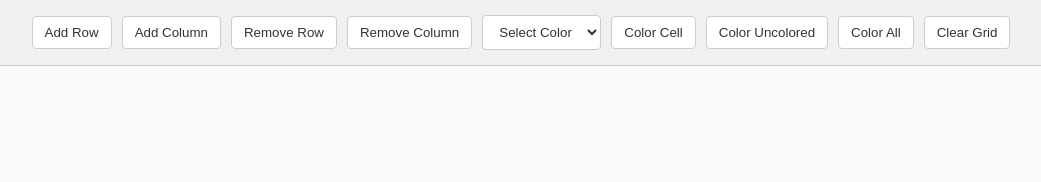
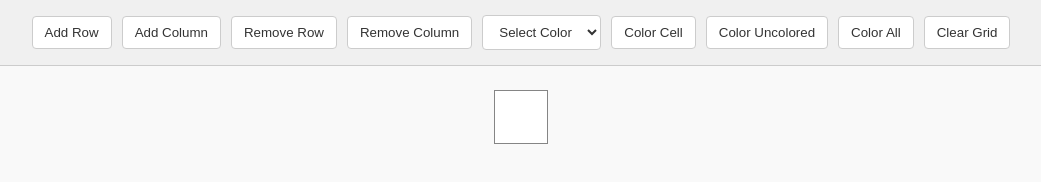
Before and after one commit to Mohiina/Grid-Maker, a plain HTML site: page index.html in a window 1280 px wide. Both pictures are taken after a click on the button "Add Row". Shown: the whole page, without its empty margins (119-1160 px from the left). Drawn offline with Linux system fonts and the light colour scheme.

Commit message:
AddRow function implemented

```diff
--- a/index.html
+++ b/index.html
@@ -7,12 +7,13 @@
     <link rel="stylesheet" href="style.css">
 </head>
 <body>
-    <!-- navbar with all actions  -->
+    <!-- navbar with all actions -->
     <nav id="navbar">
         <button id="addRow">Add Row</button>
         <button id="addCol">Add Column</button>
         <button id="removeRow">Remove Row</button>
         <button id="removeCol">Remove Column</button>
+
         <!-- dropdown for selecting color -->
         <select id="colorPicker">
             <option value="">Select Color</option>
@@ -22,18 +23,19 @@
             <option value="yellow">Yellow</option>
             <option value="purple">Purple</option>
         </select>
+
         <button id="colorCell">Color Cell</button>
         <button id="colorUncolored">Color Uncolored</button>
         <button id="colorAll">Color All</button>
         <button id="clearGrid">Clear Grid</button>
     </nav>
 
-    <!-- main area where the grid shows up -->
+    <!-- grid display area -->
     <main>
-        <table id="grid"></table>
+        <table id="grid" border="1"></table>
     </main>
 
-    <!-- js file with all the functions -->
+    <!-- js for functionality -->
     <script src="script.js"></script>
 </body>
 </html>
--- a/script.js
+++ b/script.js
@@ -1,8 +1,27 @@
 // get main elements from the page
+
     const grid = document.getElementById("grid");
     const colorPicker = document.getElementById("colorPicker");
 
-// set up buttons to do stuff when clicked
+    // adds a new row to the table
+    function addRow()
+    {
+
+        // make new row
+        const row = document.createElement("tr");
+
+        const cols = grid.rows[0]?.cells.length || 1; // get num of cols (same as first row or 1 if none)
+
+        //add the cells
+        for (let i = 0; i < cols; i++) {
+          const cell = document.createElement("td");
+          row.appendChild(cell);
+        }
+
+        grid.appendChild(row);
+    }
+
+    //set up buttons to do stuff when clicked
     document.getElementById("addRow").addEventListener("click", addRow);
     document.getElementById("addCol").addEventListener("click", addColumn);
     document.getElementById("removeRow").addEventListener("click", removeRow);
@@ -12,8 +31,9 @@ document.getElementById("colorUncolored").addEventListener("click", colorUncolor
     document.getElementById("colorAll").addEventListener("click", colorAllCells);
     document.getElementById("clearGrid").addEventListener("click", clearGrid);
 
-// empty funcs for now, will add logic later
-function addRow() {}
+
+
+    //empty funcs for now, will add logic later
     function addColumn() {}
     function removeRow() {}
     function removeColumn() {}
--- a/style.css
+++ b/style.css
@@ -38,13 +38,17 @@ nav button:hover, nav select:hover {
 /* grid layout area */
 table {
     margin: 20px auto;
-    border-collapse: collapse;
+    border-collapse: separate;
+    border-spacing: 4px; /*adds space between cells */
+    border: none; /*removes the outer border*/
 }
 
 /* each cell box */
 td {
-    width: 40px;
-    height: 40px;
-    border: 1px solid #ccc;
+    width: 50px;
+    height: 50px;
+    border: 1px solid #858585;
+
     background-color: white;
+
 }
```
Lines whose indentation alone changed are shown as unchanged.
